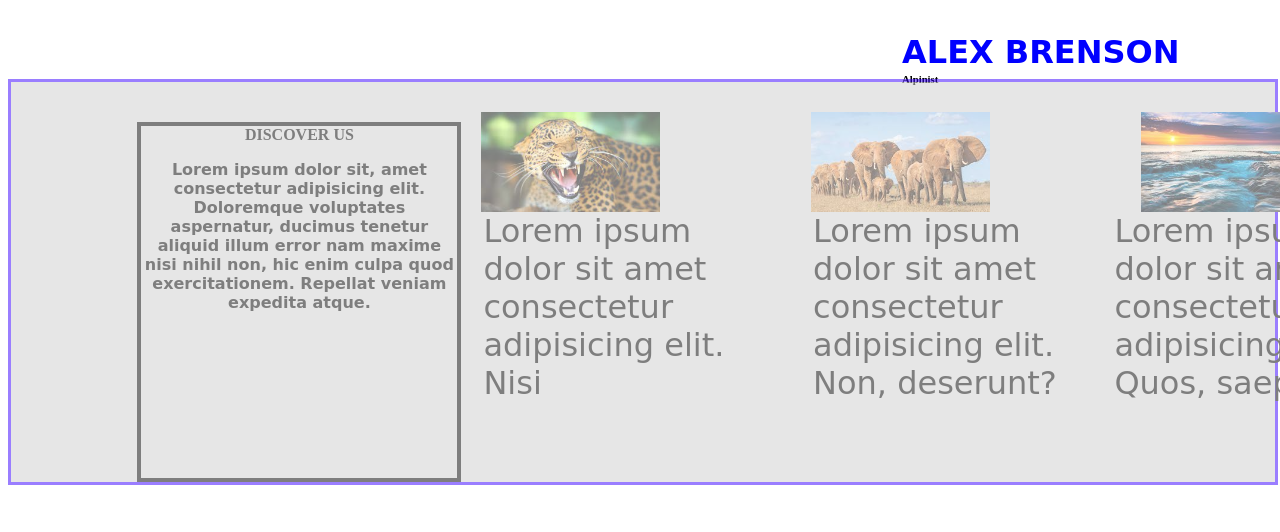
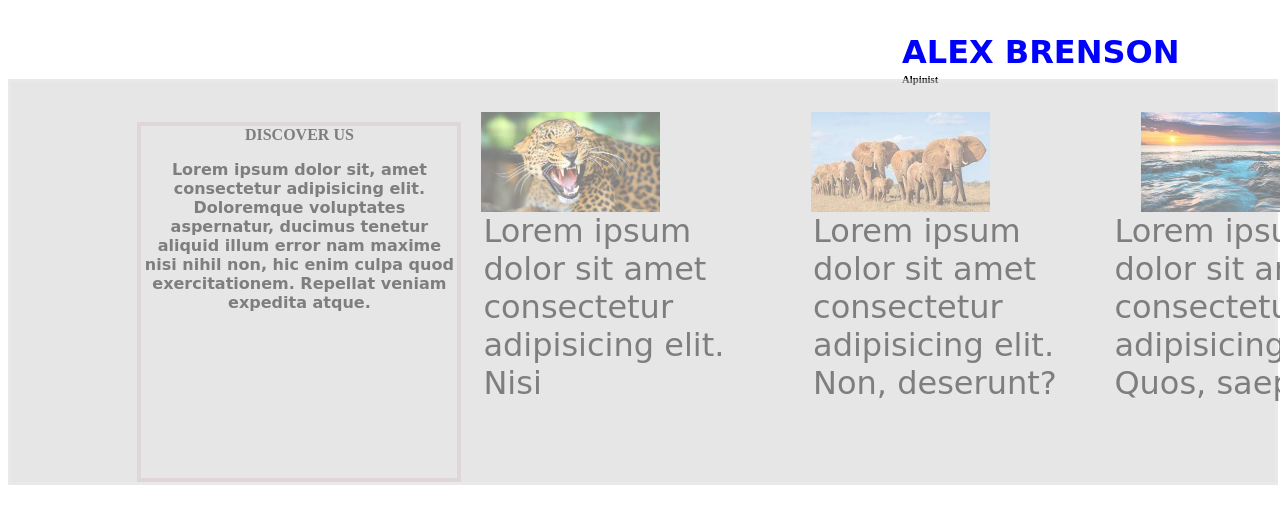
Before and after one commit to khushilal1/frontend_project, a plain HTML site: page about.html in a window 1280 px wide. Shown: the part 856-1388 px from the top of the page. Drawn offline with Linux system fonts and the light colour scheme.

Commit message:
added files

```diff
--- a/about.css
+++ b/about.css
@@ -106,7 +106,7 @@ color: blue;}
 
 
 .discover{
-    border: 3px solid rgb(55, 0, 255);
+    border: 3px solid rgb(212, 211, 216);
     height: 400px;
     width: 100%;
     display: flex;
@@ -115,7 +115,7 @@ color: blue;}
     background-color: rgb(206, 206, 206);
 }
 
-.nimage{border: 4px solid black;
+.nimage{border: 4px solid rgb(192, 177, 177);
 width:25% ;
 margin-left: 10%;
 margin-top: 40px;
--- a/about.html
+++ b/about.html
@@ -18,7 +18,7 @@
             ALPHINS
         </a>
         <li id="nav">
-            <a href="">HOME</a>
+            <a href="index.html">HOME</a>
             <a href="about.html">ABOUT</a>
             <a href="">TREKS</a>
             <a href="">BLOG</a>
```
